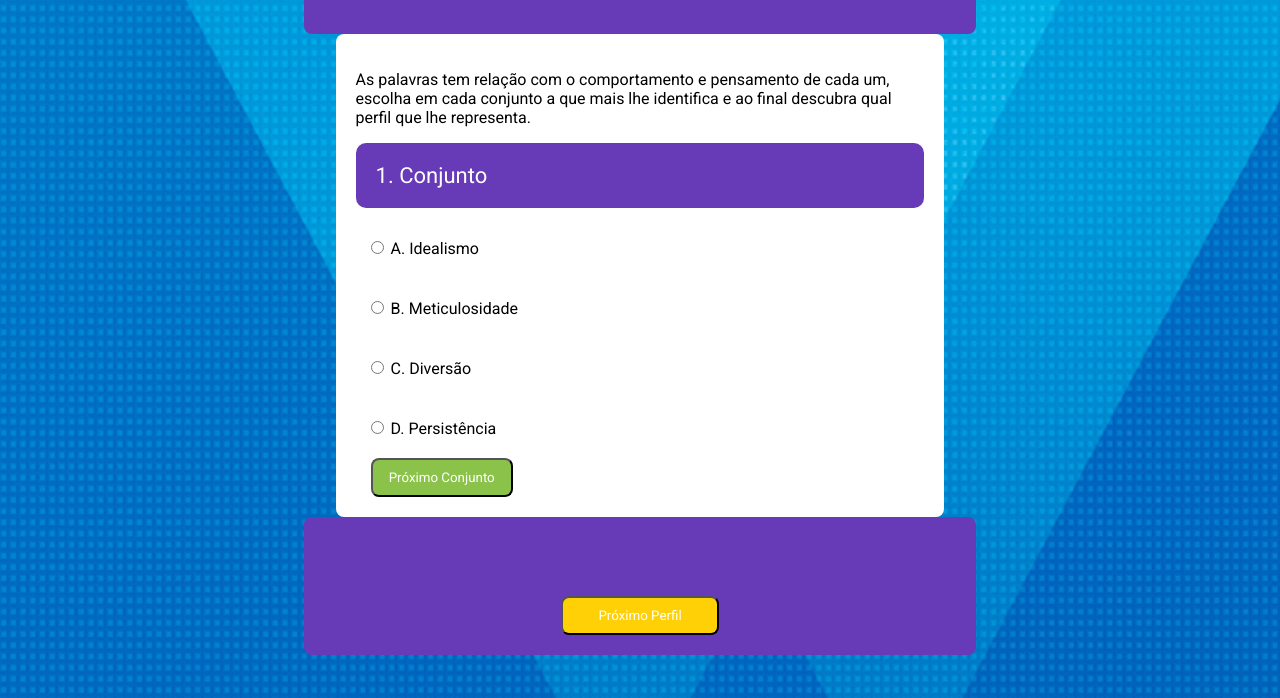
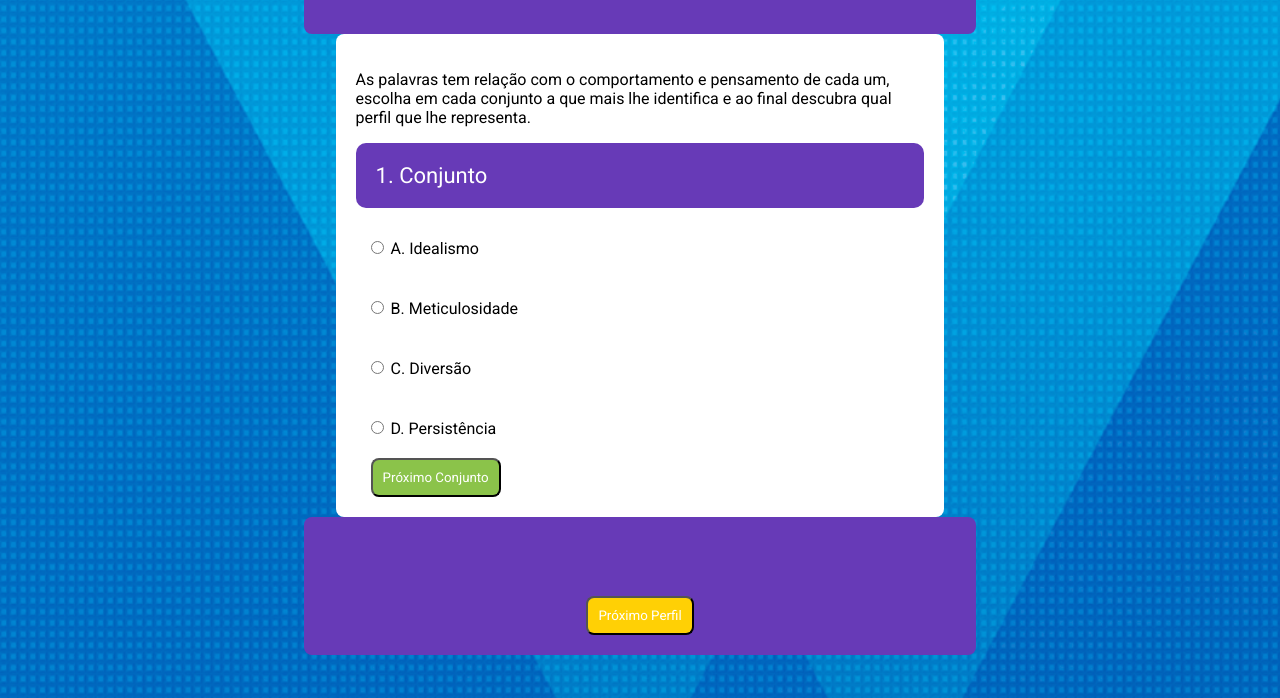
Before and after one commit to anderson-boettge/anderson-boettge.github.io, a plain HTML site: page index.html in a window 1280 px wide. Shown: the part 95-793 px from the top of the page. Drawn offline with Linux system fonts and the light colour scheme.

Commit message:
Update estilo.css

```diff
--- a/estilo.css
+++ b/estilo.css
@@ -13,8 +13,6 @@ body{
     /* position: absolute; */
     margin: 0 auto;
     width: 50%;
-    /* left: 17%; */
-    /* width: 1000px; */
     background: #673ab7;
     padding: 20px;
     border-radius: 8px;
@@ -28,8 +26,6 @@ body{
 #quiz{
     height: 30%;
     width: 45%;
-    /* position: absolute; */
-    /* left:26%; */
     margin:0 auto;
     top: 50%;
     transform: translateX(-50) translateY(-50);
@@ -62,8 +58,6 @@ body{
 
 #next{
    background-color:#8bc34a;
-   width: 25%;
-   /*height: 30px;*/
    cursor: pointer;
    justify-content: center;
    align-items: center;
@@ -78,8 +72,6 @@ body{
 
 #quit{
     background-color: rgb(255, 208, 5);
-    width: 25%;
-    /*height: 30px;*/
     cursor: pointer;
     padding: 10px 10px;
     float: center;
@@ -87,9 +79,6 @@ body{
     color: #ffffff;
     font-family: 'Roboto', sans-serif;
     position: relative;
-
-   /* flex para alinhar conteÃºdo*/
-   /* display: flex; */
    justify-content: center;
    align-items: center;
 }
@@ -112,13 +101,10 @@ body{
 	text-align: left;
     height: 30%;
     width: 50%;
-    /* position: absolute;
-    left:20%; */
     margin:0 auto;
     top: 50%;
     text-align: center;
     transform: translateX(-50) translateY(-50);
-    /* color: rgb(255, 208, 5); */
     padding: 20px;
     border-radius: 8px;
     color: #ffffff;
@@ -128,9 +114,6 @@ body{
 
 #logo{
     height:60px;
-    /* position:absolute; */
-    /* top:50%;
-    left:50%; */
     text-align: center;
     margin-top:50px;
 }
```
